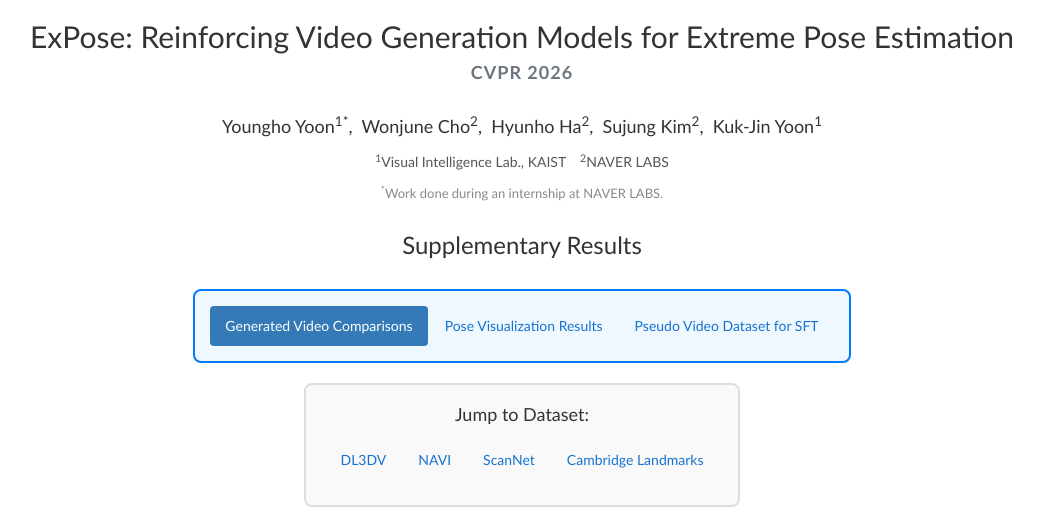
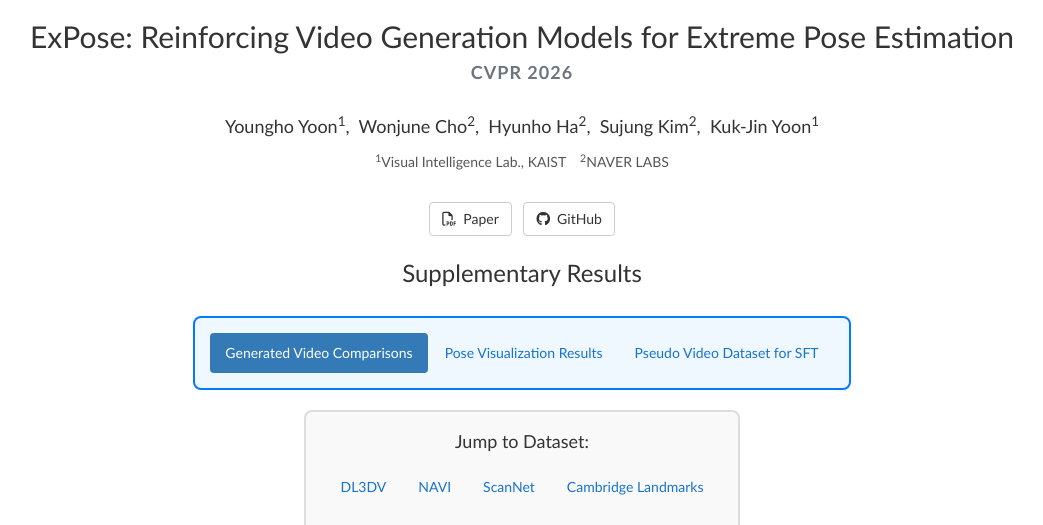
Before and after one commit to yh-yoon/expose-project-page, a plain HTML site: page index.html in a window 1280 px wide. Shown: the top 525 px of the page, without its empty margins (118-1161 px from the left). Drawn offline with nearby package versions, Linux system fonts and the light colour scheme; some packages are replaced by stand-ins of ours; a script that the page names is missing; some icons are missing.

Commit message:
Remove internship footnote; add Paper/GitHub buttons

```diff
--- a/index.html
+++ b/index.html
@@ -83,7 +83,7 @@
       <div class="row" id="author-row" style="margin: 0 auto 6px;">
         <div class="col-md-12 text-center">
           <h4 style="line-height: 1.7;">
-            Youngho Yoon<sup>1</sup><sup>*</sup>,&nbsp;
+            Youngho Yoon<sup>1</sup>,&nbsp;
             Wonjune Cho<sup>2</sup>,&nbsp;
             Hyunho Ha<sup>2</sup>,&nbsp;
             Sujung Kim<sup>2</sup>,&nbsp;
@@ -93,9 +93,20 @@
             <sup>1</sup>Visual Intelligence Lab., KAIST&nbsp;&nbsp;&nbsp;
             <sup>2</sup>NAVER LABS
           </h5>
-          <p style="color: #888; font-size: 13px; margin-top: 4px;">
-            <sup>*</sup>Work done during an internship at NAVER LABS.
-          </p>
+        </div>
+      </div>
+      <div class="row" style="margin: 14px auto 6px;">
+        <div class="col-md-12 text-center">
+          <a class="btn btn-default" role="button" target="_blank" rel="noopener"
+             href="https://openaccess.thecvf.com/content/CVPR2026/papers/Yoon_ExPose_Reinforcing_Video_Generation_Models_for_Extreme_Pose_Estimation_CVPR_2026_paper.pdf"
+             style="margin: 4px;">
+            <i class="fa fa-file-pdf-o"></i>&nbsp; Paper
+          </a>
+          <a class="btn btn-default" role="button" target="_blank" rel="noopener"
+             href="https://github.com/yh-yoon/ExPose"
+             style="margin: 4px;">
+            <i class="fa fa-github"></i>&nbsp; GitHub
+          </a>
         </div>
       </div>
       <h3>
```
